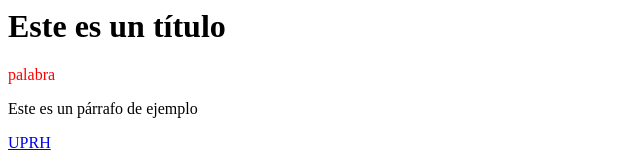
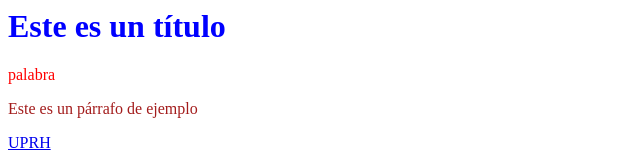
Before and after one commit to j-jimenezg/j-jimenezg.github.io, a plain HTML site: page index.html in a window 1280 px wide. Shown: the top 168 px of the page, without its empty margins (0-640 px from the left). Drawn offline with Linux system fonts and the light colour scheme.

Commit message:
version con css

```diff
--- a/index.html
+++ b/index.html
@@ -2,6 +2,7 @@
 
 <head>
     <title> P&aacute;gina de ejemplo </title>
+    <link href= "style.css" rel= "stylesheet" type = "text/css">
 </head>
 
 <h1> Este es un t&iacute;tulo</h1>
--- /dev/null
+++ b/style.css
@@ -0,0 +1,11 @@
+h1 {
+    color:blue;
+    font
+}
+
+
+p {
+
+     color: rgb(163, 28, 28);
+     text-align: left;
+}
```
